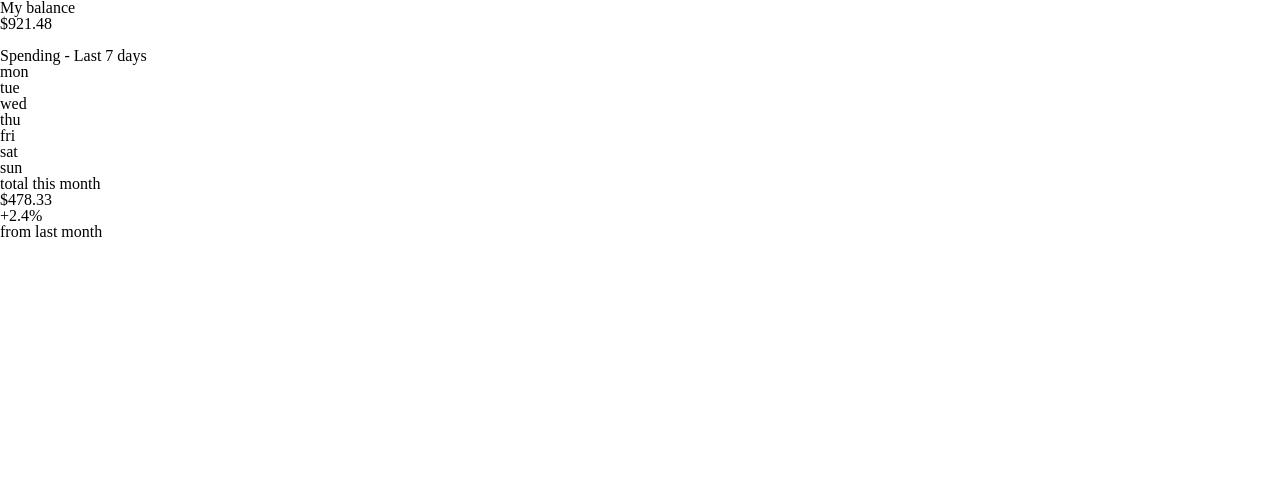
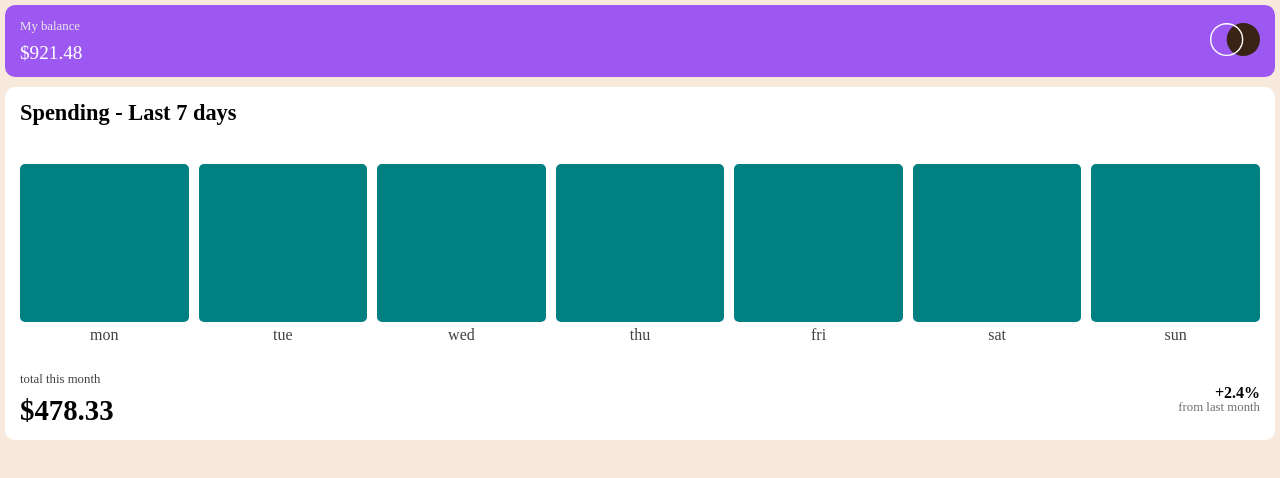
Before and after one commit to joao-miguel8/expenses-chart-component-app, a plain HTML site: page index.html in a window 1280 px wide. Drawn offline with Linux system fonts and the light colour scheme.

Commit message:
Add: built out all the css for this project.

```diff
--- a/css/style.css
+++ b/css/style.css
@@ -0,0 +1,127 @@
+body {
+    background: #f7e9dc;
+}
+
+.expense-wrapper {
+    /* border: 2px solid rgb(255, 0, 119); */
+    margin: 5px;
+}
+
+.expenses-section-wrapper {
+    background: white;
+    border-radius: 10px;
+    /* padding: 0 15px; */
+}
+
+.balance-section,
+.spending-chart-container,
+.expense-amount-container {
+    padding: 15px;
+}
+
+.balance-section {
+    display: flex;
+    justify-content: space-between;
+    align-items: center;
+    background: rgb(157, 88, 241);
+    margin: 0 0 10px 0;
+    border-radius: 10px;
+    /* padding: 15px; */
+}
+
+.user-balance-container {
+    /* border: 1px solid olive; */
+    display: flex;
+    flex-direction: column;
+    gap: 10px;
+}
+
+.user-balance-container h5 {
+    font-size: 0.8rem;
+    color: rgb(232, 232, 232);
+}
+.balance-amount {
+    font-size: 1.2rem;
+    color: white;
+}
+.image-container {
+    /* border: 1px solid purple; */
+    max-width: 50px;
+}
+.image-container img {
+    width: 100%;
+}
+/* -------------------- */
+
+.spending-chart-container {
+    /* border: 1px solid purple; */
+    display: flex;
+    flex-direction: column;
+    gap: 40px;
+}
+.spending-chart-container h3 {
+    font-size: 1.4rem;
+    font-weight: 700;
+}
+
+.days-container {
+    display: grid;
+    /* display: flex; */
+    grid-template-columns: repeat(7, 1fr);
+    justify-content: space-evenly;
+    gap: 10px;
+    color: rgb(65, 65, 65);
+    text-align: center;
+}
+
+.days {
+    display: flex;
+    flex-direction: column;
+    gap: 5px;
+}
+
+.graph-bar {
+    padding: 4px;
+    min-height: 150px;
+    border-radius: 5px;
+    background: teal;
+}
+
+/* ----------------- */
+.expense-amount-container {
+    /* border: 1px solid blue; */
+    display: flex;
+    justify-content: space-between;
+    align-items: center;
+}
+
+.this-month-container h5 {
+    margin-bottom: 10px;
+}
+.this-month-container h5 {
+    color: rgb(65, 65, 65);
+    font-size: 0.8rem;
+}
+
+.expense-amount {
+    font-size: 1.8rem;
+    font-weight: bold;
+}
+
+.expense-amount-last-month {
+    font-weight: bold;
+}
+
+.last-month-expense-container {
+    display: flex;
+    flex-direction: column;
+}
+
+.expense-amount-last-month {
+    align-self: end;
+}
+
+.last-month-expense-container h5 {
+    color: rgb(112, 112, 112);
+    font-size: 0.8rem;
+}
--- a/index.html
+++ b/index.html
@@ -10,35 +10,63 @@
         <title>Expenses chart component</title>
     </head>
     <main>
+        <section class="expense-wrapper">
             <div class="balance-section">
                 <div class="user-balance-container">
                     <h5>My balance</h5>
                     <span class="balance-amount"> $921.48 </span>
                 </div>
                 <div class="image-container">
-                <img src="" alt="" />
+                    <img src="../expenses-chart-component-app/images/logo.svg" alt="" />
                 </div>
             </div>
+            <section class="expenses-section-wrapper">
                 <div class="spending-chart-container">
                     <h3>Spending - Last 7 days</h3>
+
                     <ul class="days-container">
-                <div class="days">mon</div>
-                <div class="days">tue</div>
-                <div class="days">wed</div>
-                <div class="days">thu</div>
-                <div class="days">fri</div>
-                <div class="days">sat</div>
-                <div class="days">sun</div>
+                        <li class="days">
+                            <div class="graph-bar"></div>
+                            mon
+                        </li>
+                        <li class="days">
+                            <div class="graph-bar"></div>
+                            tue
+                        </li>
+                        <li class="days">
+                            <div class="graph-bar"></div>
+                            wed
+                        </li>
+                        <li class="days">
+                            <div class="graph-bar"></div>
+                            thu
+                        </li>
+                        <li class="days">
+                            <div class="graph-bar"></div>
+                            fri
+                        </li>
+                        <li class="days">
+                            <div class="graph-bar"></div>
+                            sat
+                        </li>
+                        <li class="days">
+                            <div class="graph-bar"></div>
+                            sun
+                        </li>
                     </ul>
                 </div>
                 <div class="expense-amount-container">
+                    <div class="this-month-container">
                         <h5>total this month</h5>
                         <span class="expense-amount"> $478.33 </span>
+                    </div>
                     <div class="last-month-expense-container">
                         <span class="expense-amount-last-month">+2.4% </span>
                         <h5>from last month</h5>
                     </div>
                 </div>
+            </section>
+        </section>
     </main>
     <body>
         <!-- <div class="attribution">Challenge by <a href="https://www.frontendmentor.io?ref=challenge" target="_blank">Frontend Mentor</a>. Coded by <a href="#">Your Name Here</a>.</div> -->
```
Lines whose indentation alone changed are shown as unchanged.
